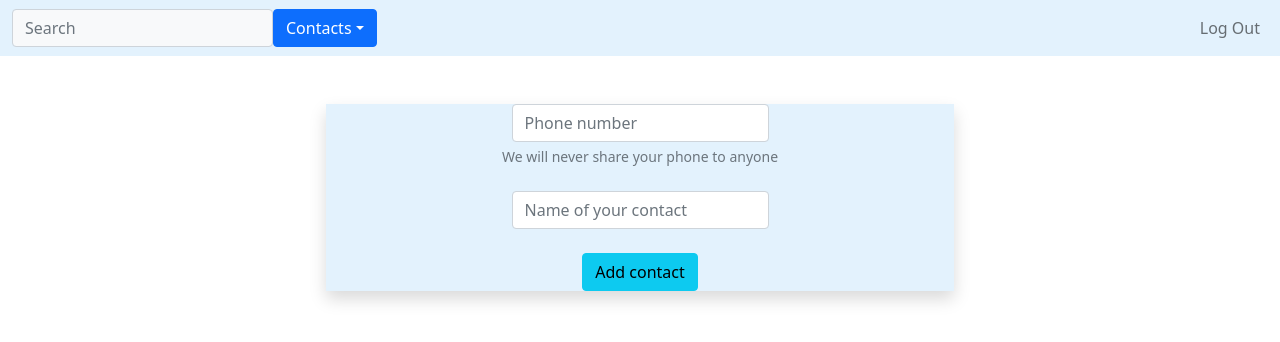
After one commit to AndyTrias/chatApp, a Flask app: page /contacts in a window 1280 px wide. The commit adds this page. Shown: the top 342 px of the page. Run offline with Flask 2, Linux system fonts and the light colour scheme; the visitor is signed in with stand-in values (Sample User, id 1); some libraries are stand-ins or nearby versions.

Commit message:
Add Contacts

```diff
--- /dev/null
+++ b/chatapp/templates/addContact.html
@@ -0,0 +1,15 @@
+{% extends "layoutLog.html" %}
+
+{% block title %}
+    Add Contact
+{% endblock %}
+
+<h2>Add a Contact</h2>
+
+{% block form %}
+        <div class = "form-group mb-4">
+        <input type="text" class="form-control mx-auto w-auto" placeholder="Name of your contact" name = "name"  required>
+        </div>
+
+        <button type="submit" class="btn btn-info">Add contact</button>
+{% endblock %}
--- a/chatapp/templates/layout.html
+++ b/chatapp/templates/layout.html
@@ -35,7 +35,7 @@
                     <li class = "nav-item dropdown">
                         <a class="btn btn-primary dropdown-toggle" href =  "#" role = "button" id = "ContactMenu" data-bs-toggle="dropdown">Contacts</a>
                         <ul aria-labelledby="ContactMenu" class="dropdown-menu dropdown-menu-end">
-                            <li> <a class = "dropdown-item" href = #> Add Contact </a> </li>
+                            <li> <a class = "dropdown-item" href ="/contacts"> Add Contact </a> </li>
                             <li> <a class = "dropdown-item" href = #> Delete Contact </a> </li>
                         </ul>
                     </li>
--- a/chatapp/templates/register.html
+++ b/chatapp/templates/register.html
@@ -6,7 +6,7 @@
 
 {% block form %}
     <div class="mb-4">
-        <input class="form-control mx-auto w-auto" type = "text" autocomplete="n" placeholder = "Name" name = "name" required>
+        <input class="form-control mx-auto w-auto" type = "text"  placeholder = "Name" name = "name" required>
     </div>
 
     <button type = "submit" class = "btn btn-info ">Register
--- a/chatapp/views.py
+++ b/chatapp/views.py
@@ -1,7 +1,7 @@
 from flask import Blueprint, flash, render_template, redirect, request, session, url_for
 from flask_login import login_required,  login_user, logout_user, current_user
-from chatapp.models import User, db
-from chatapp.helpers import send_message, add_user
+from chatapp.models import User, Contacts
+from chatapp.helpers import send_message, add_user, add_contact
 
 views = Blueprint("views", __name__)
 
@@ -88,3 +88,27 @@
 def logout():
     logout_user()
     return redirect(url_for("views.log"))
+
+
+@views.route("/contacts", methods=["GET", "POST"])
+@login_required
+def add_contacts():
+    if request.method == "POST":
+
+        # TODO make javascript detect the form
+        phone = "+1" + request.form.get("phone")
+        name = request.form.get("name")
+
+        contact_user = User.query.filter_by(phone=phone).first()
+
+        if contact_user is not None:
+            if Contacts.query.filter_by(user_id=current_user.id, contact_id=contact_user.id).first():
+                flash("User is already a contact", "error")
+
+            else:
+                add_contact(user=current_user.id, phone=phone, contact_name=name)
+
+        else:
+            flash("No user found with this phone", "error")
+
+    return render_template("addContact.html")
```
Also changed, not shown: chatapp/helpers.py (+10 -1 lines), 1 other file.
